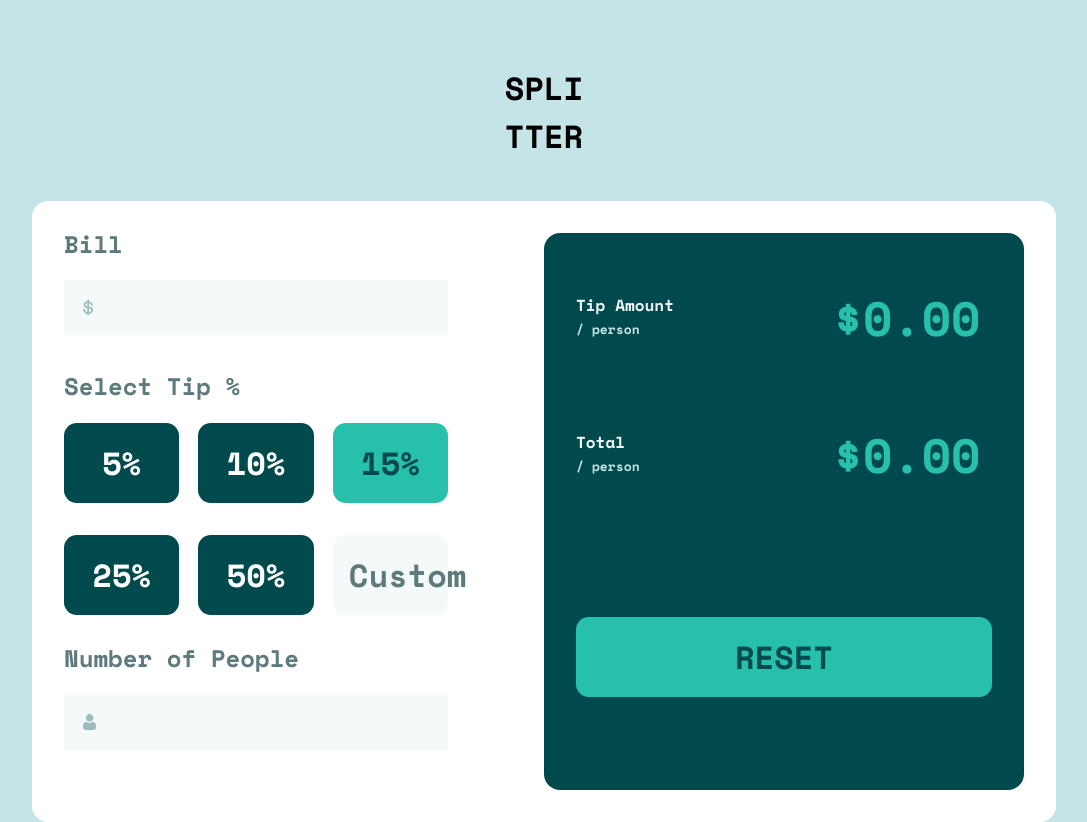
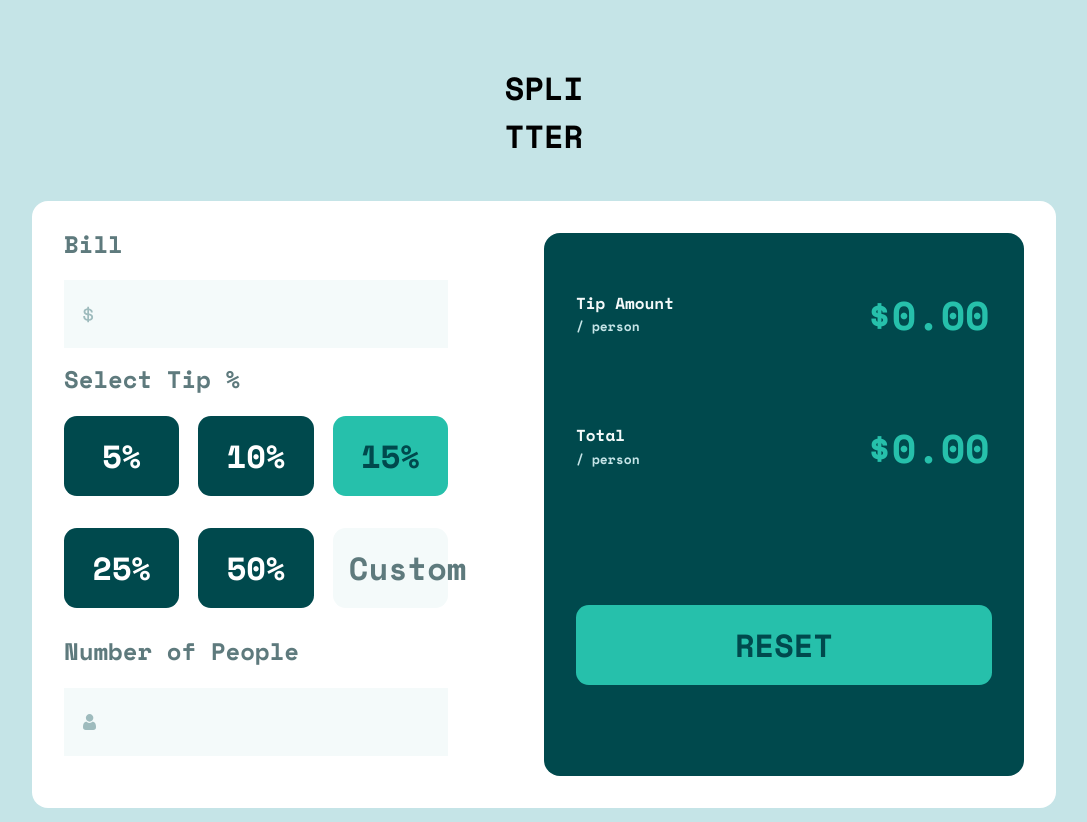
Before and after one commit to leoimewore/Tip-Calculator, a plain HTML site: page index.html in a window 1280 px wide. Shown: the whole page, without its empty margins (96-1183 px from the left). Drawn offline with nearby package versions, Linux system fonts and the light colour scheme.

Commit message:
Update style.css

```diff
--- a/style.css
+++ b/style.css
@@ -32,12 +32,13 @@
 
 body{
     font-family: var(--ff-text);
-    /* background-color: red; */
+
     display: flex;
     flex-direction: column;
-    /* justify-content:center ; */
+
     align-items: center;
     background-color: var(--Lightgrayish-cyan);
+
 
 
 
@@ -77,8 +78,6 @@ input{
   border: none;
   background-repeat: no-repeat;
   background-position: 5% 50%;
-
-
   margin-bottom: 3em;
 
 }
@@ -88,6 +87,7 @@ input{
 }
 .person-icon {
   background-image: url(images/icon-person.svg);
+
 }
 
 .btns {
@@ -125,18 +125,16 @@ input{
   color:var(--Darkgrayish-cyan)
 }
 
-div > br {
-  color:red;
-}
+
 
 .tip-amount{
 
   background-color: var(--Verydark-cyan);
-  /* text-align: center; */
-  padding:2em;
+
+  padding:4em;
   border-radius:1em;
   display: grid;
-  grid-template-columns: 0.5fr 0.5fr;
+  grid-template-columns: 1fr 1fr;
   gap:2em;
   justify-content: flex-end;
   align-items: center;
@@ -160,10 +158,10 @@ div > br {
 
 .total-per-person,
 .tip-per-person{
-  margin-right: auto;
+  margin-left: auto;
  color:var(--Strong-cyan);
 width: 65%;
-font-size: 3em;
+font-size: 2.5em;
 
 
 
@@ -180,11 +178,37 @@ p {
   color:var(--VeryLightgrayish-cyan);
 }
 
+input[type="text"] {
+  display:block;
+  margin-bottom: 20px;
+  padding: 10px 10px 10px 58%;
+  font-family: var(--ff-text);
+  color: var(--Verydark-cyan);
+  font-size: 2em;
+
+
+}
+
+input[type="number"] {
+  display:block;
+  margin-bottom: 20px;
+  padding: 10px 10px 10px 80%;
+  font-family: var(--ff-text);
+  color: var(--Verydark-cyan);
+  font-size: 2em;
+}
+
+
+
+
+
+
+
 @media only screen and (min-width: 856px) {
 
   .container{
     width:80%;
-    /* max-width: 90rem; */
+    max-width: 90rem;
     display:flex;
     flex-direction: row;
     justify-content: space-between;
@@ -212,10 +236,6 @@ p {
 margin-left: auto;
 }
 
-/* .grid-item,
-p{
-  text-align: center;
-} */
 
 
 }
```
